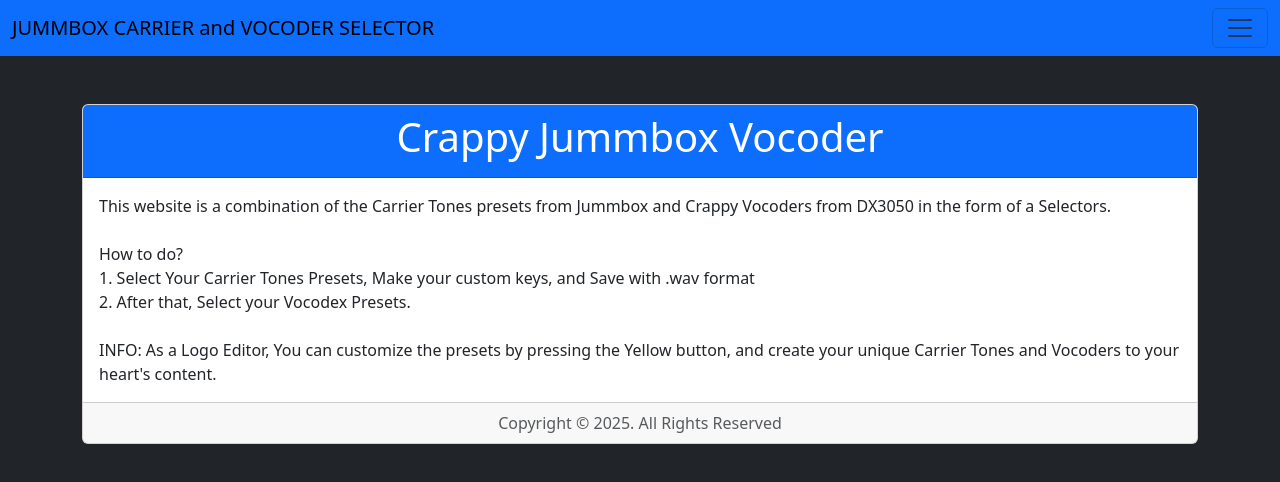
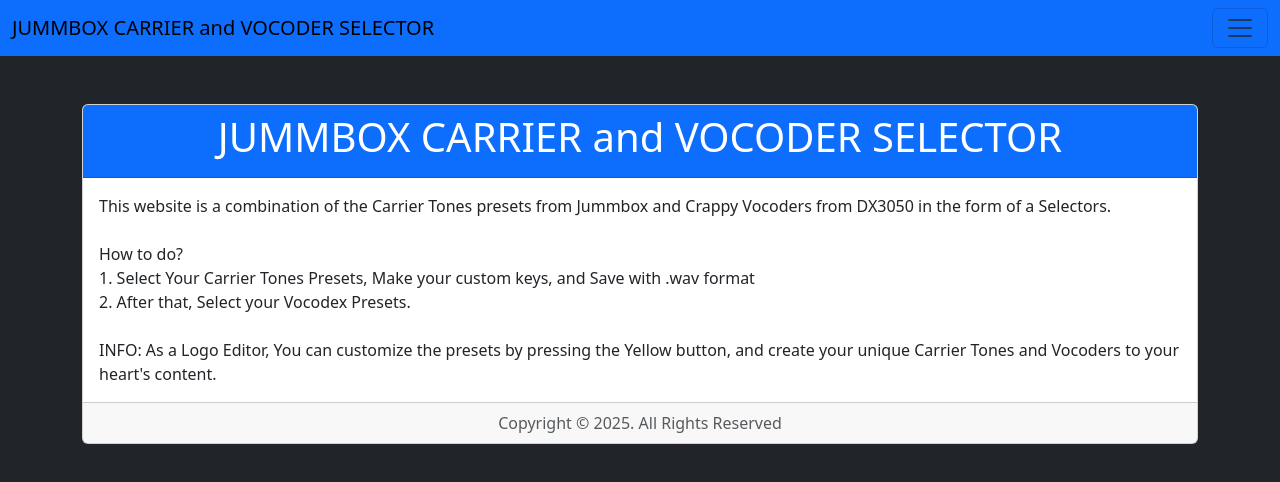
Before and after one commit to IAASLE2004/JUMMBOX-CARRIER-and-VOCODER-SELECTOR, a plain HTML site: page Index.html in a window 1280 px wide. Drawn offline with nearby package versions, Linux system fonts and the light colour scheme.

Commit message:
Index.html

```diff
--- a/Index.html
+++ b/Index.html
@@ -48,7 +48,7 @@
 <div class="container mt-5">
     <div class="card">
       <div class="card-header bg-primary text-white text-center">
-        <h1>Crappy Jummbox Vocoder</h1>
+        <h1>JUMMBOX CARRIER and VOCODER SELECTOR</h1>
       </div>
       <div class="card-body">
         <p class="card-text">This website is a combination of the Carrier Tones presets from Jummbox and Crappy Vocoders from DX3050 in the form of a Selectors.
```
